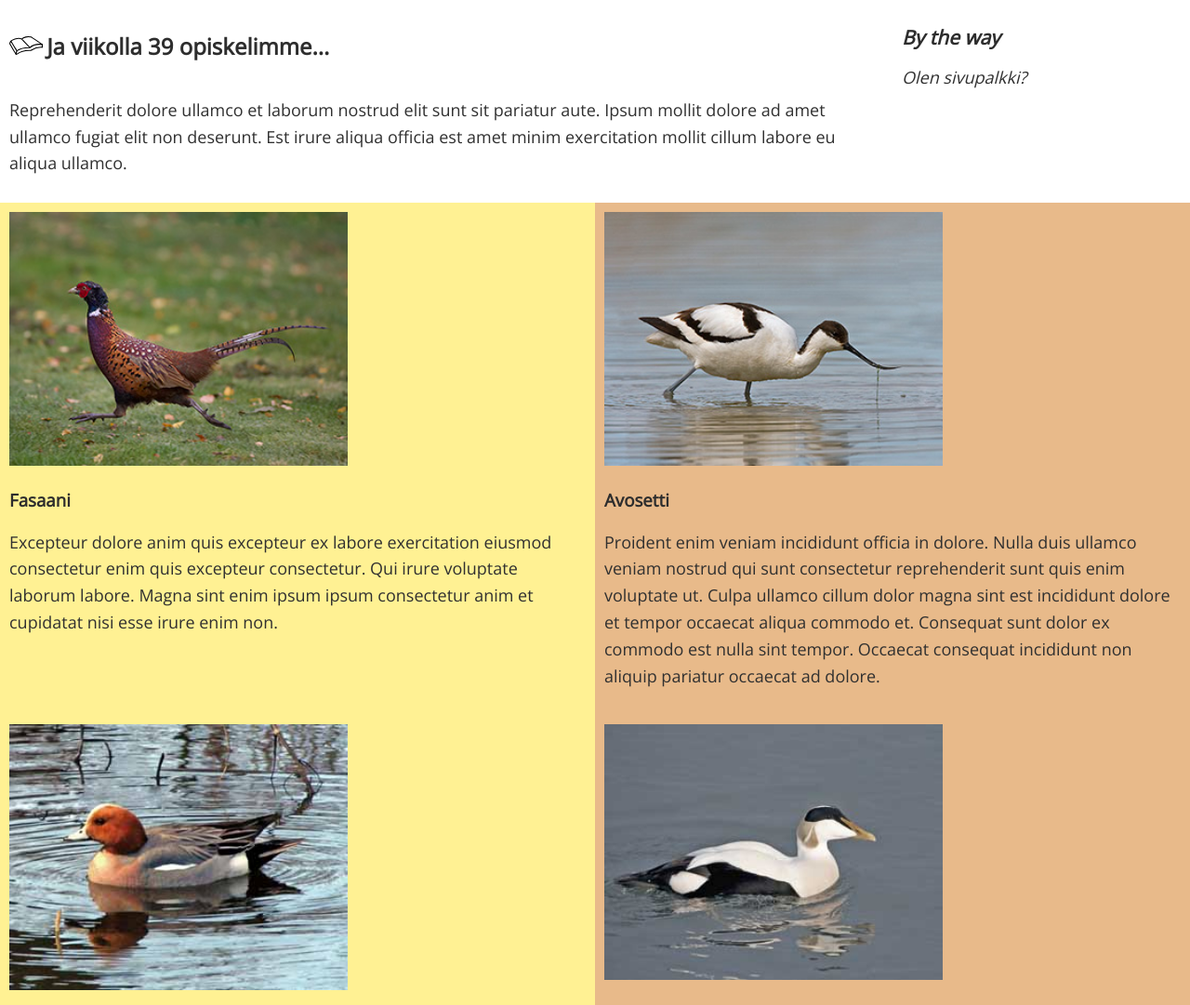
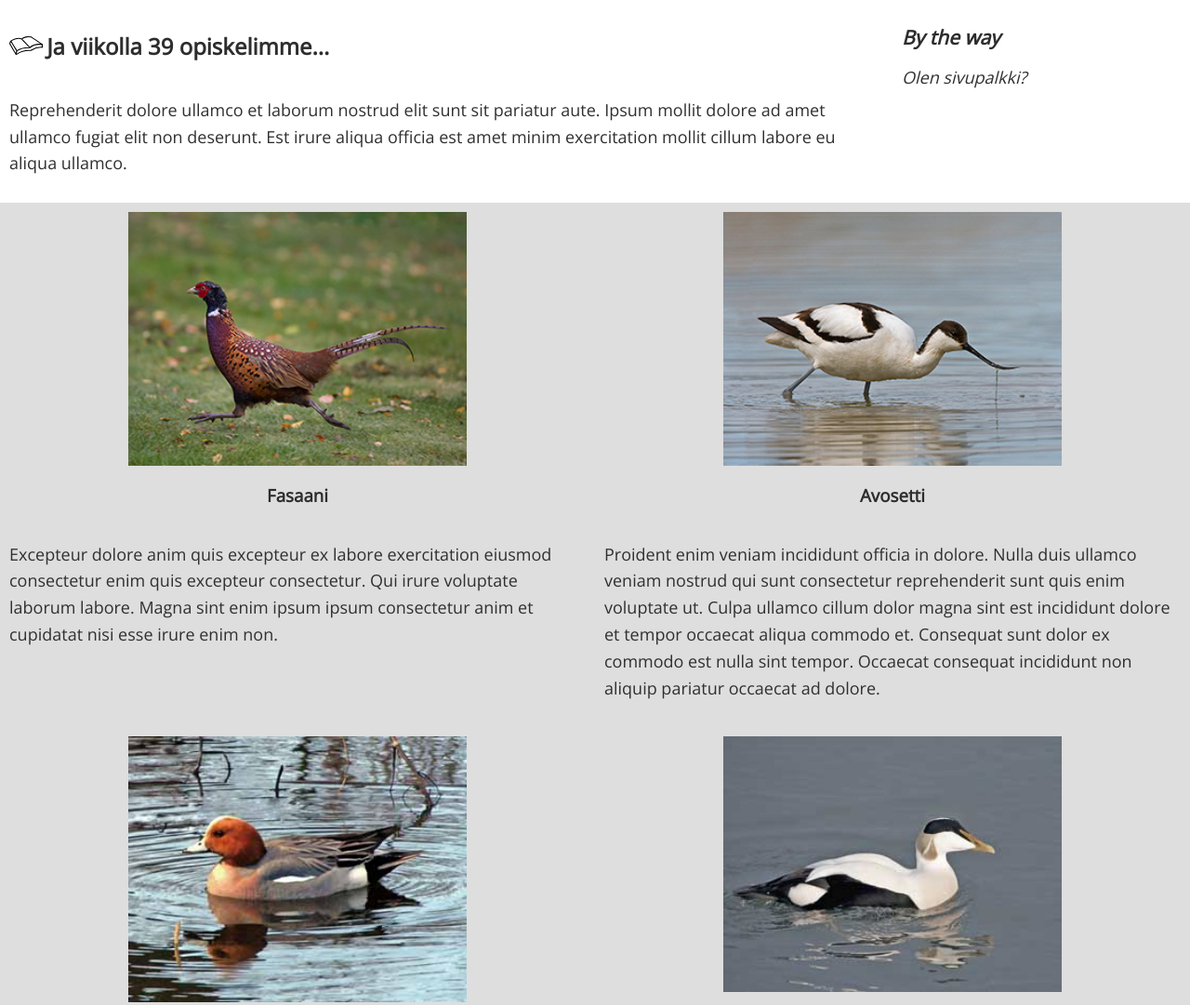
Before and after one commit to JAMK-IT-STUDENT/ttms0400-web-visualisointi-yhteinen-harjoitus-TeemuTT, a plain HTML site: page w39/w39.html in a window 1280 px wide. Shown: the part 732-1813 px from the top of the page at 93% size. Drawn offline with nearby package versions, Linux system fonts and the light colour scheme.

Commit message:
Change article colors. Also use flexbox inside articles.

```diff
--- a/w39/style/w39.css
+++ b/w39/style/w39.css
@@ -68,12 +68,18 @@ article img {
     height: auto;
 }
 
+article {
+    display: flex;
+    flex-flow: column nowrap;
+    align-items: center;
+}
+
 article:nth-child(odd) {
-    background-color: #FFF193;
+    background-color: #DEDEDE;
 }
 
 article:nth-child(even) {
-    background-color: #E8BA8A;
+    background-color: #A0ADBB;
 }
 
 p {
@@ -101,6 +107,7 @@ aside {
     }
     article {
         width: 50%;
+        background-color: #DEDEDE !important;
     }
 }
 
```
